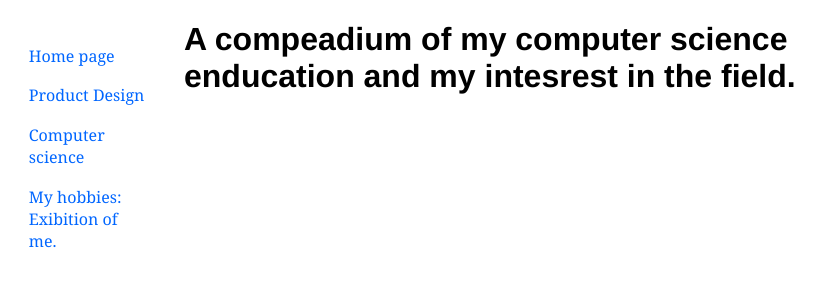
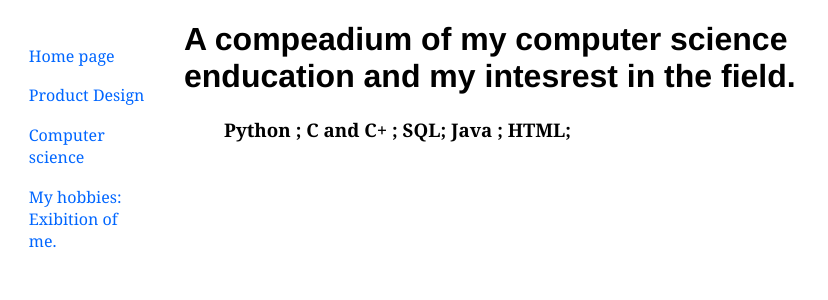
Before and after one commit to TheTriangleTrippa/Portfolio, a Jekyll site: the page built from CompSci.html, in a window 1280 px wide. Shown: the top 300 px of the page, without its empty margins (0-828 px from the left). Built offline with Jekyll 4.4.1, drawn with Linux system fonts in a browser that asks for light colours.

Commit message:
Update CompSci_pg.html

```diff
--- a/_includes/CompSci_pg.html
+++ b/_includes/CompSci_pg.html
@@ -17,5 +17,15 @@
     <!-- Content -->
     <h1 class="title"> A compeadium of my computer science <br>enducation and my intesrest in the field.</h1>
 
+   <h3 class="languages">
+     <ul class="languages">
+        <a>Python </a>;
+        <a>C and C+ </a>;
+        <a> SQL</a>;
+        <a>Java </a>;
+        <a>HTML</a>;
+        </ul>
+   </h3>
+
  </body>
 </html>
```
